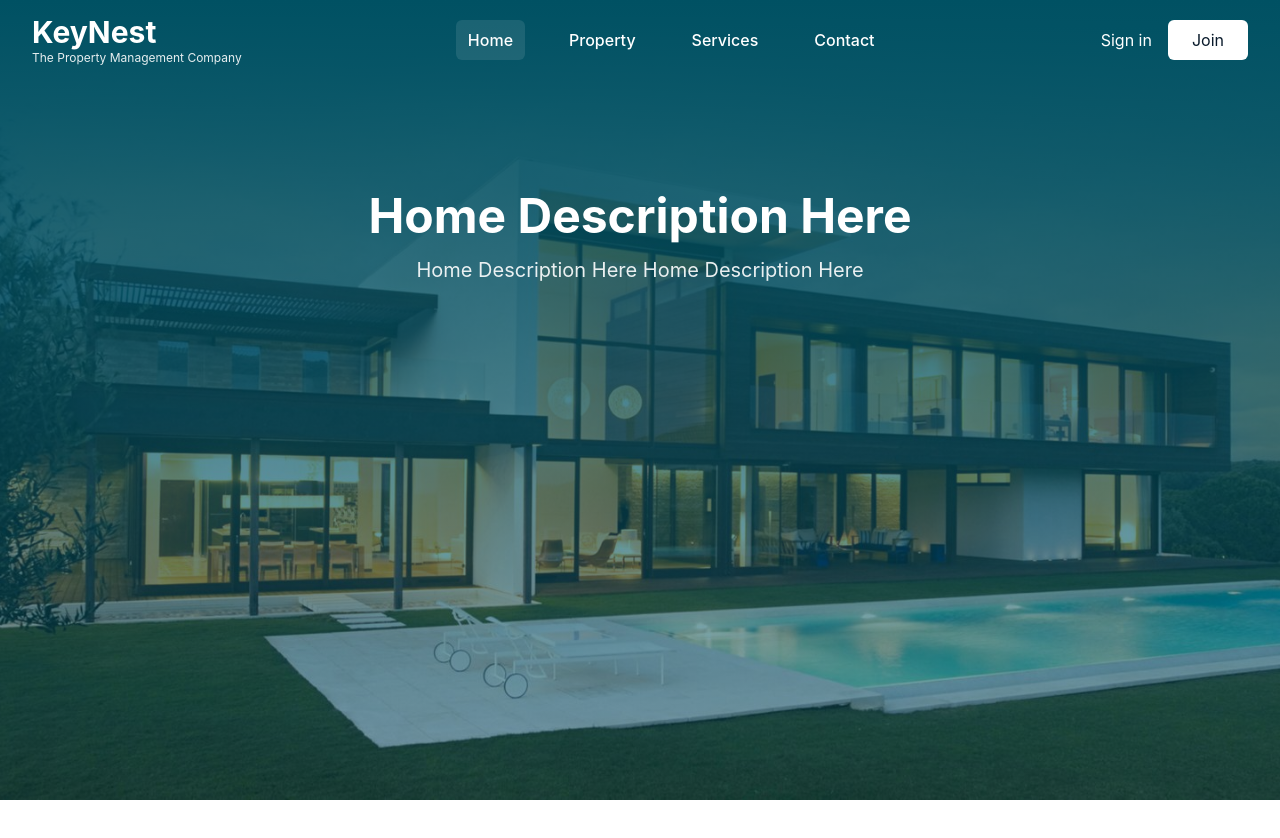
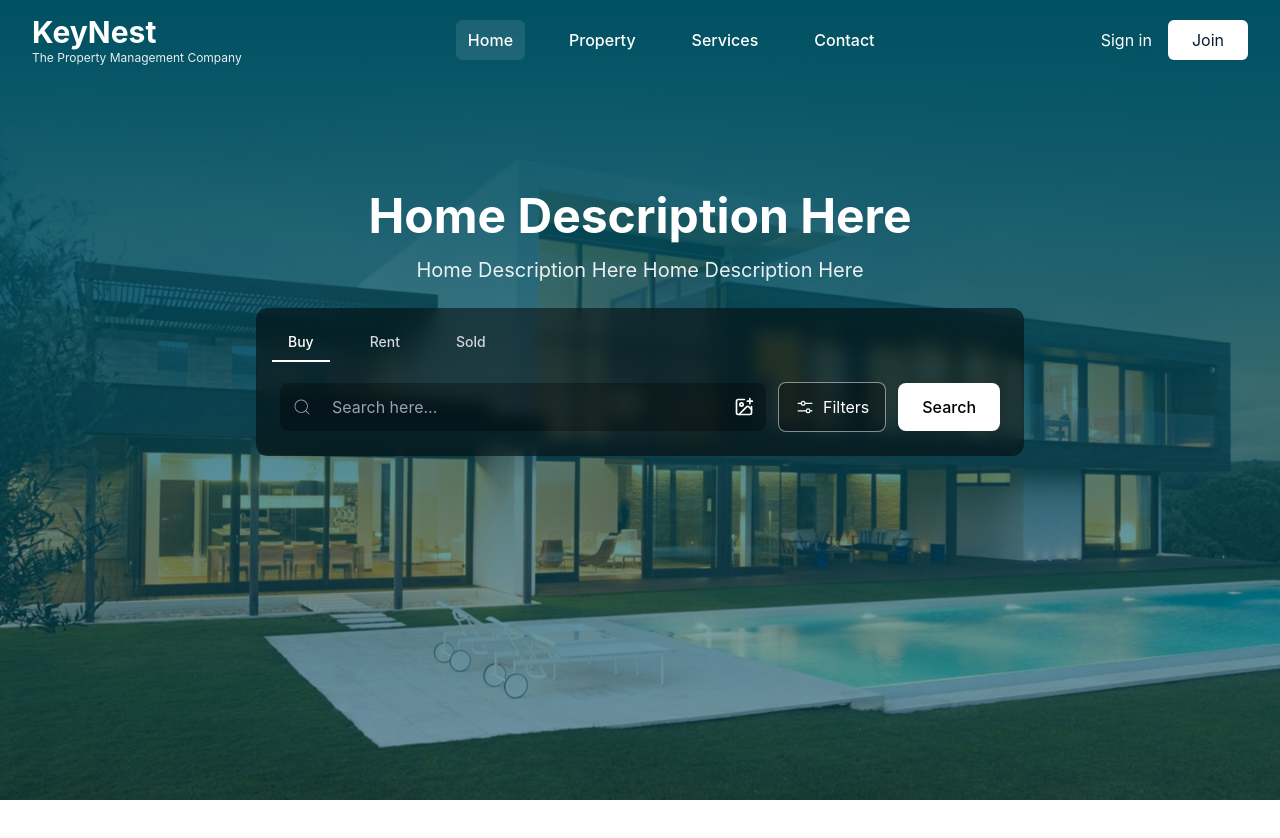
Before and after one commit to ChamikaJayarathna/KeyNestFrontend, a React (Vite) app: page / in a window 1280 px wide. Shown: the top 838 px of the page. Built offline with nearby package versions, Linux system fonts and the light colour scheme.

Commit message:
Create search componet v1

```diff
--- a/src/components/HeroSection.jsx
+++ b/src/components/HeroSection.jsx
@@ -1,5 +1,6 @@
 import React from 'react';
 import backgroundImage from '../assets/Images/background.jpeg';
+import SearchCom from './SearchCom';
 
 const HeroSection = () => {
   return (
@@ -12,6 +13,9 @@ const HeroSection = () => {
             <h2 className="text-4xl md:text-5xl font-bold text-white">Home Description Here</h2>
             <p className="mt-4 text-lg md:text-xl text-white/90">Home Description Here Home Description Here</p>
         </div>
+        <div className="mt-6 flex justify-center">
+          <SearchCom />
+        </div>
     </div>
   );
 }
--- /dev/null
+++ b/src/components/SearchCom.jsx
@@ -0,0 +1,58 @@
+import React, { useState } from "react";
+import { CiSearch } from "react-icons/ci";
+import { LuImagePlus } from "react-icons/lu";
+import { PiSlidersHorizontal } from "react-icons/pi";
+
+const SearchCom = () => {
+  const [activeTab, setActiveTab] = useState("Buy");
+  const tabs = ["Buy", "Rent", "Sold"];
+
+  return (
+    <div className="w-full max-w-3xl bg-black/50 p-4 rounded-xl backdrop-blur-sm">
+
+      <div className="flex gap-6 pb-3">
+        {tabs.map((tab) => (
+          <button
+            key={tab}
+            onClick={() => setActiveTab(tab)}
+            className={`px-4 py-2 text-sm font-medium transition-colors border-b-2
+                ${
+                  activeTab === tab
+                    ? "border-white text-white"
+                    : "border-transparent text-gray-300 hover:text-white"
+                }`}
+          >
+            {tab}
+          </button>
+        ))}
+      </div>
+
+      <div className="flex items-center gap-3 rounded-lg p-2">
+
+        <div className="flex items-center w-full relative bg-black/30 rounded-lg px-3 py-3">
+          <CiSearch className="text-gray-400 w-5 h-5 absolute left-3" />
+          <input
+            type="text"
+            placeholder="Search here..."
+            className="w-full bg-transparent outline-none pl-10 pr-4 text-white placeholder-gray-400"
+          />
+          <button className="absolute right-3 text-white">
+            <LuImagePlus className="w-5 h-5" />
+          </button>
+        </div>
+
+        <button className="flex items-center gap-2 bg-black/30 border border-white/50 rounded-lg px-4 py-3 text-white hover:bg-black/40 transition-colors">
+          <PiSlidersHorizontal className="w-5 h-5"/>
+          <span>Filters</span>
+        </button>
+
+        <button className="bg-white text-black font-medium px-6 py-3 rounded-lg hover:bg-gray-100 transition-colors">
+          Search
+        </button>
+      </div>
+
+    </div>
+  );
+};
+
+export default SearchCom;
```
